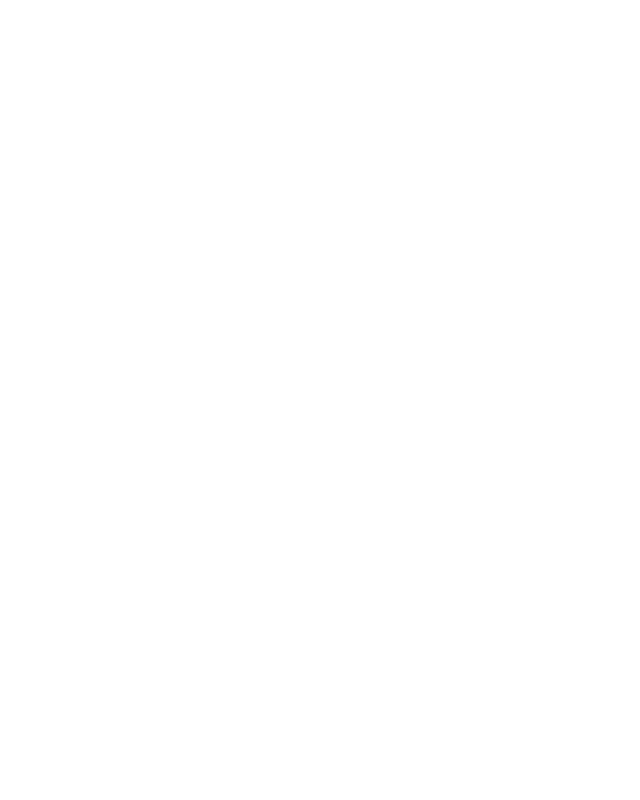
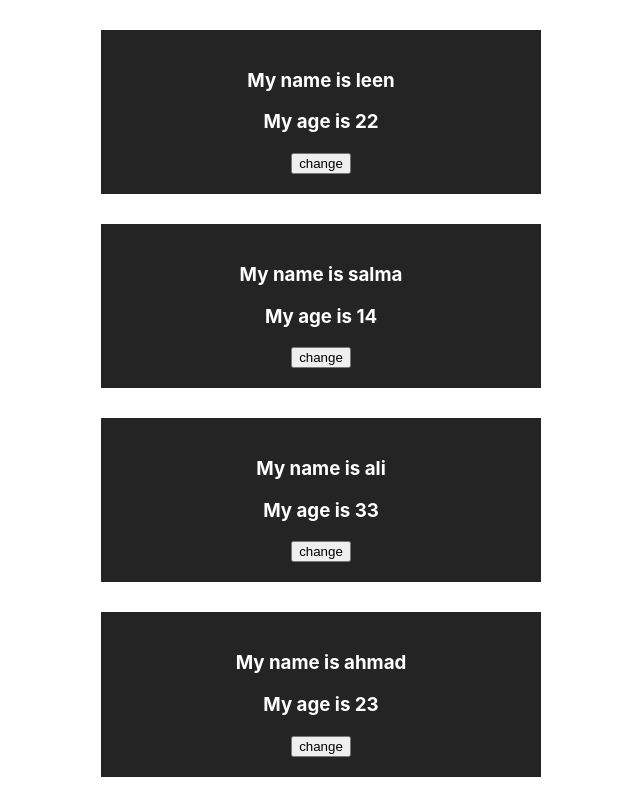
Before and after one commit to Leen-odeh12/react-tasks-level-2, a React (Create React App) app: page / in a window 1280 px wide. Shown: the whole page, without its empty margins (319-959 px from the left). Built offline with nearby package versions, Linux system fonts and the light colour scheme.

Commit message:
ex-1 useReducer hook

```diff
--- a/src/Component/UseReducer/UseReducer.jsx
+++ b/src/Component/UseReducer/UseReducer.jsx
@@ -1,12 +1,61 @@
-import React from 'react'
+import React, { useReducer } from 'react';
 
 const UseReducer = () => {
+  const data = [
+    { name: "leen", age: 22 },
+    { name: "salma", age: 14 },
+    { name: "ali", age: 33 },
+    { name: "ahmad", age: 23 }
+  ];
+
+  const reducer = (state, action) => {
+    switch (action.type) {
+      case "changeName":
+        return state.map(item => {
+          if (item.name === state[3].name) {
+            return { ...item, name: action.newvalue };
+          }
+          return item;
+        });
+
+      default:
+        return state;
+    }
+  };
+
+  const [alldata, dispatch] = useReducer(reducer, data);
+
+  const alter = () => {
+    dispatch({
+      type: "changeName",
+      newvalue: "hala"
+    });
+  };
 
   return (
     <div>
-      {/* not-complete-tasks */}
+      {alldata.map((e, index) => {
+        return (
+          <div
+            key={index}
+            style={{
+              backgroundColor: "#242424",
+              padding: "20px",
+              color: "white",
+              margin: "auto",
+              marginTop: "30px",
+              width: "400px",
+              textAlign: "center"
+            }}
+          >
+            <h3>My name is {e.name}</h3>
+            <h3>My age is {e.age}</h3>
+            <button onClick={alter}>change</button>
+          </div>
+        );
+      })}
     </div>
-  )
-}
+  );
+};
 
-export default UseReducer
+export default UseReducer;
```
